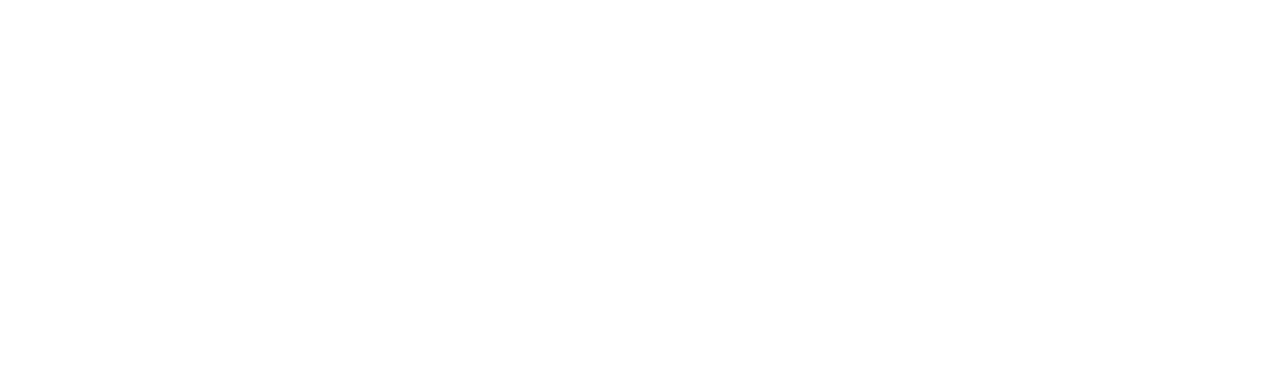
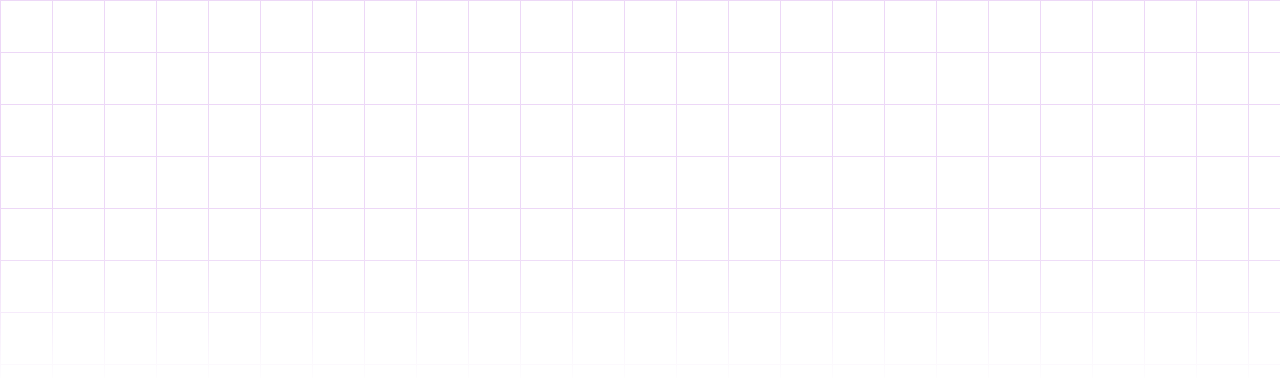
Before and after one commit to Bukunmikuti/canvas-co, a Nuxt app: page /auth/Signup in a window 1280 px wide. Before the commit this address had no page. Shown: the top 378 px of the page. Built offline with nearby package versions, Linux system fonts and the light colour scheme.

Commit message:
feat: implement auth layout and update navigation

```diff
--- a/app.vue
+++ b/app.vue
@@ -1,3 +1,5 @@
 <template>
-  <NuxtPage />
+  <NuxtLayout>
+    <NuxtPage />
+  </NuxtLayout>
 </template>
--- /dev/null
+++ b/layouts/auth.vue
@@ -0,0 +1,49 @@
+<template>
+  <div id="auth-layout">
+    <div id="pattern"></div>
+    <NuxtPage />
+  </div>
+</template>
+
+<script setup></script>
+
+<style scoped lang="less">
+#auth-layout {
+  position: relative;
+  width: 100%;
+  height: 100vh;
+  display: flex;
+  justify-content: center;
+  align-items: center;
+  font-family: "Poppins", sans-serif;
+}
+
+#pattern {
+  position: absolute;
+  top: 0;
+  z-index: -1;
+  opacity: 0.15;
+  width: 100%;
+  height: 50%;
+  background-image: linear-gradient(#8a00cc 1px, transparent 1px),
+    linear-gradient(to right, #8a00cc 1px, transparent 1px);
+  background-size: 52px 52px;
+  background-color: #ffffff;
+
+  &:after {
+    content: "";
+    position: absolute;
+    z-index: 1;
+    bottom: 0;
+    left: 0;
+    pointer-events: none;
+    background-image: linear-gradient(
+      to bottom,
+      rgba(255, 255, 255, 0),
+      rgba(255, 255, 255, 1) 90%
+    );
+    width: 100%;
+    height: 10em;
+  }
+}
+</style>
--- /dev/null
+++ b/pages/auth/Signup.vue
@@ -0,0 +1,11 @@
+<template>
+  <div></div>
+</template>
+
+<script setup>
+definePageMeta({
+  layout: "auth",
+});
+</script>
+
+<style scoped lang="less"></style>
--- a/pages/index.vue
+++ b/pages/index.vue
@@ -1,6 +1,5 @@
 <template>
   <div id="container">
-    <div id="pattern"></div>
     <img ref="logo-mark" id="logo-mark" src="/img/logo-mark.svg" />
     <div id="content" ref="content" v-show="isContent">
       <img id="logo" src="/img/logo.svg" />
@@ -9,7 +8,7 @@
         <span>creative needs.</span>
       </p>
     </div>
-    <button v-show="isContent">Get Started Now</button>
+    <button v-show="isContent" @click="toAuth">Get Started Now</button>
   </div>
 </template>
 
@@ -17,12 +16,20 @@
 const logoMark = templateRef("logo-mark");
 const isContent = ref(false);
 
+definePageMeta({
+  layout: 'auth'
+})
+
 onMounted(() => {
   setTimeout(() => {
     logoMark.value.style.display = "none";
     isContent.value = true;
   }, 900);
 });
+
+const toAuth = () => {
+  return navigateTo("/auth/signup");
+};
 </script>
 
 <style scoped lang="less">
@@ -35,35 +42,6 @@ onMounted(() => {
   justify-content: center;
   align-items: center;
   font-family: "Poppins", sans-serif;
-}
-
-#pattern {
-  position: absolute;
-  top: 0;
-  z-index: -1;
-  opacity: 0.15;
-  width: 100%;
-  height: 50%;
-  background-image: linear-gradient(#8a00cc 1px, transparent 1px),
-    linear-gradient(to right, #8a00cc 1px, transparent 1px);
-  background-size: 52px 52px;
-  background-color: #ffffff;
-
-  &:after {
-    content: "";
-    position: absolute;
-    z-index: 1;
-    bottom: 0;
-    left: 0;
-    pointer-events: none;
-    background-image: linear-gradient(
-      to bottom,
-      rgba(255, 255, 255, 0),
-      rgba(255, 255, 255, 1) 90%
-    );
-    width: 100%;
-    height: 10em;
-  }
 }
 
 #content {
```
